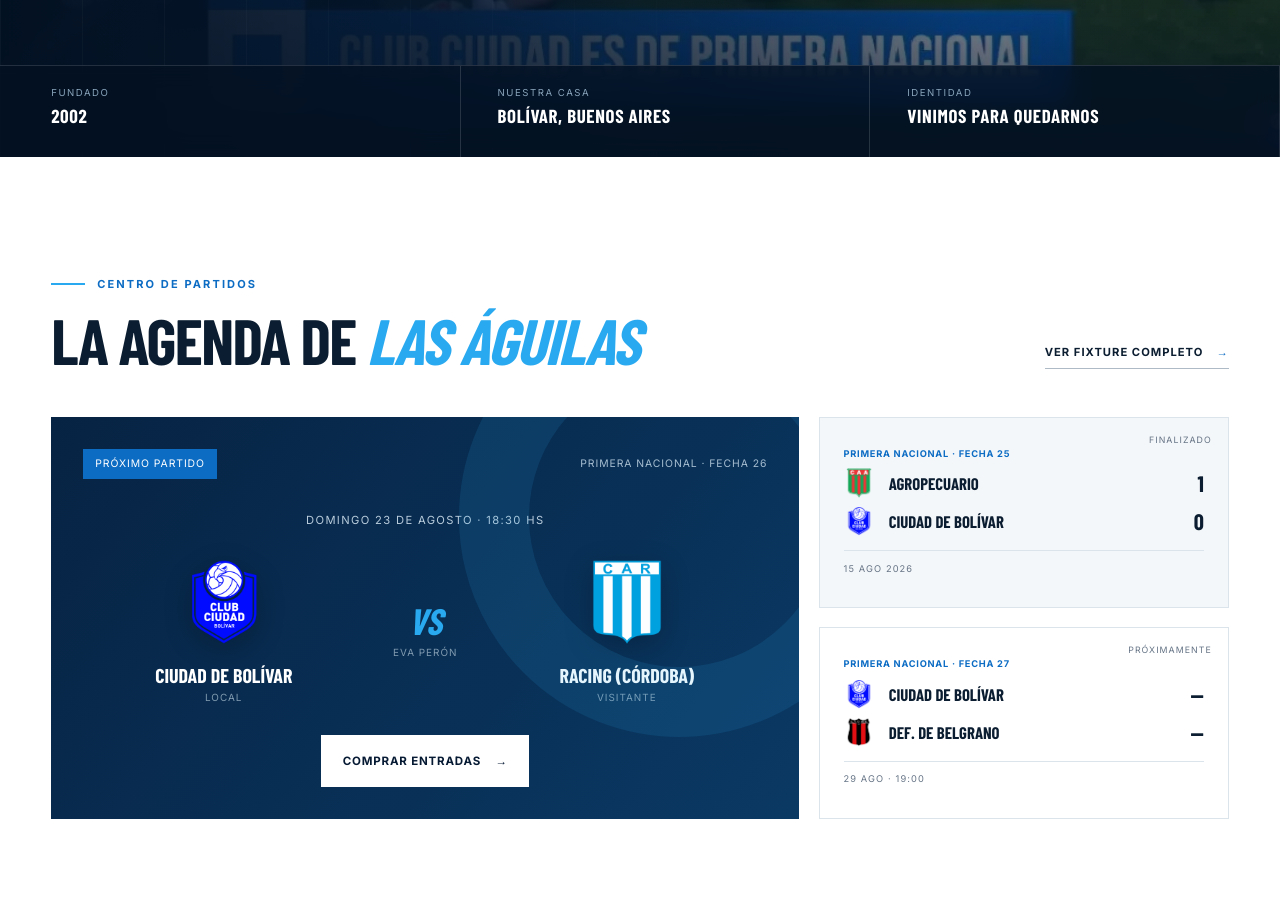
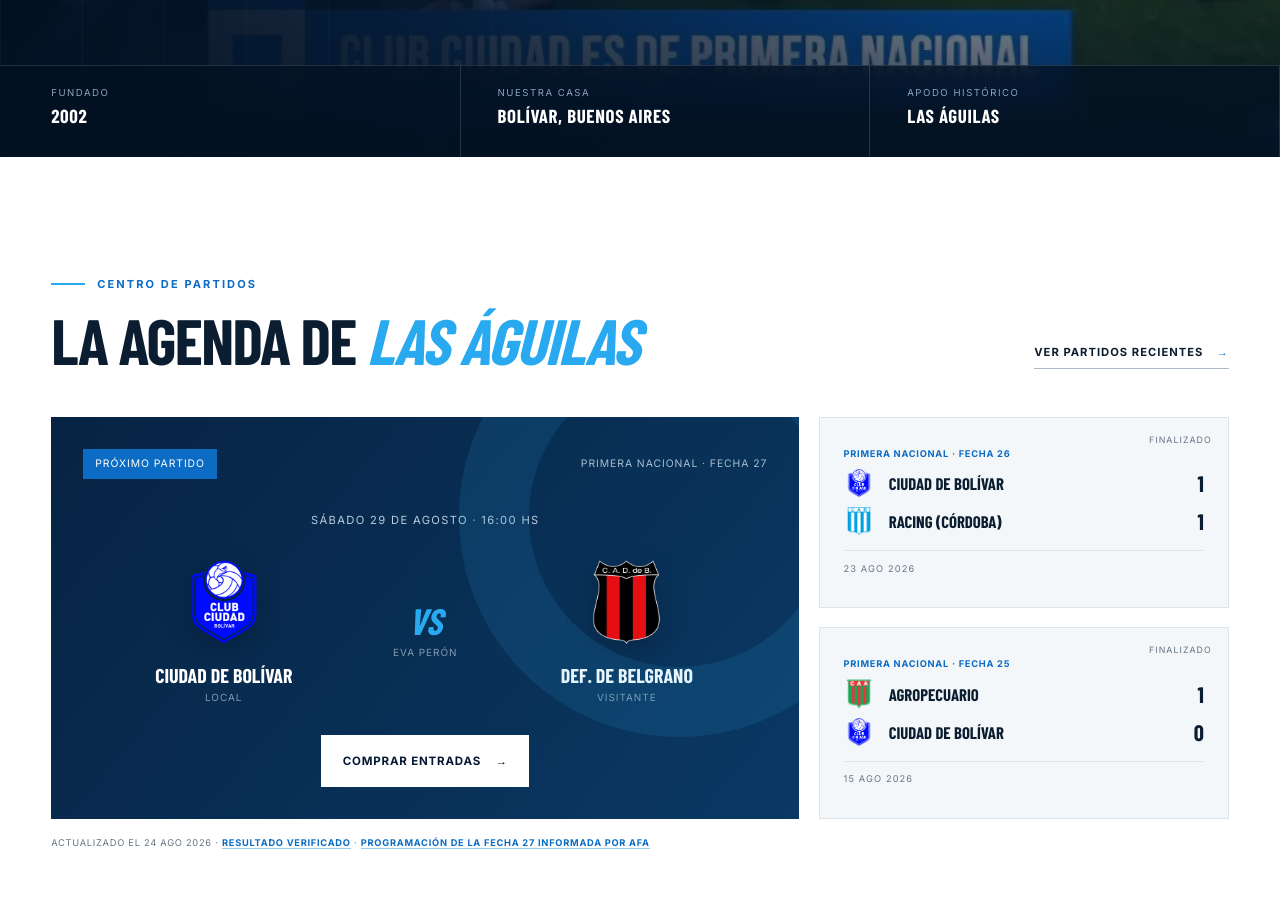
Before and after one commit to fix996/club-ciudad-bolivar-demo, a plain HTML site: page index.html in a window 1280 px wide. Shown: the part 701-1612 px from the top of the page. Drawn offline with nearby package versions, Linux system fonts and the light colour scheme; a web font is replaced by a local one.

Commit message:
Update fixture and verify demo content

```diff
--- a/index.html
+++ b/index.html
@@ -59,7 +59,7 @@
       <div class="hero-bottom">
         <div><span>Fundado</span><strong>2002</strong></div>
         <div><span>Nuestra casa</span><strong>Bolívar, Buenos Aires</strong></div>
-        <div><span>Identidad</span><strong>Vinimos para quedarnos</strong></div>
+        <div><span>Apodo histórico</span><strong>Las Águilas</strong></div>
       </div>
     </section>
 
@@ -69,16 +69,16 @@
           <p class="eyebrow dark"><span></span> Centro de partidos</p>
           <h2 id="match-title">La agenda de <em>Las Águilas</em></h2>
         </div>
-        <a class="text-link" href="#fixture-completo">Ver fixture completo <span>→</span></a>
+        <a class="text-link" href="#fixture-completo">Ver partidos recientes <span>→</span></a>
       </div>
 
       <div class="match-layout reveal">
         <article class="next-match">
           <div class="match-topline">
             <span class="live-pill">Próximo partido</span>
-            <span>Primera Nacional · Fecha 26</span>
+            <span>Primera Nacional · Fecha 27</span>
           </div>
-          <p class="match-date">Domingo 23 de agosto · 18:30 hs</p>
+          <p class="match-date">Sábado 29 de agosto · 16:00 hs</p>
           <div class="teams">
             <div class="team">
               <div class="team-crest"><img src="assets/teams/ciudad.png" width="500" height="500" alt="Escudo de Ciudad de Bolívar"></div>
@@ -87,8 +87,8 @@
             </div>
             <div class="versus"><b>VS</b><span>Eva Perón</span></div>
             <div class="team">
-              <div class="team-crest"><img src="assets/teams/racing-cordoba.png" width="500" height="500" alt="Escudo de Racing de Córdoba"></div>
-              <strong>Racing (Córdoba)</strong>
+              <div class="team-crest"><img src="assets/teams/defensores-belgrano.png" width="500" height="500" alt="Escudo de Defensores de Belgrano"></div>
+              <strong>Def. de Belgrano</strong>
               <span>Visitante</span>
             </div>
           </div>
@@ -98,20 +98,21 @@
         <div class="results" id="fixture-completo">
           <article class="result-card">
             <span class="result-status">Finalizado</span>
+            <p>Primera Nacional · Fecha 26</p>
+            <div class="result-team"><img src="assets/teams/ciudad.png" width="500" height="500" alt="Escudo de Ciudad de Bolívar"><strong>Ciudad de Bolívar</strong><b>1</b></div>
+            <div class="result-team"><img src="assets/teams/racing-cordoba.png" width="500" height="500" alt="Escudo de Racing de Córdoba"><strong>Racing (Córdoba)</strong><b>1</b></div>
+            <time datetime="2026-08-23">23 AGO 2026</time>
+          </article>
+          <article class="result-card">
+            <span class="result-status">Finalizado</span>
             <p>Primera Nacional · Fecha 25</p>
-            <div class="result-team"><img src="assets/teams/agropecuario.png" width="500" height="500" alt=""><strong>Agropecuario</strong><b>1</b></div>
-            <div class="result-team"><img src="assets/teams/ciudad.png" width="500" height="500" alt=""><strong>Ciudad de Bolívar</strong><b>0</b></div>
+            <div class="result-team"><img src="assets/teams/agropecuario.png" width="500" height="500" alt="Escudo de Agropecuario"><strong>Agropecuario</strong><b>1</b></div>
+            <div class="result-team"><img src="assets/teams/ciudad.png" width="500" height="500" alt="Escudo de Ciudad de Bolívar"><strong>Ciudad de Bolívar</strong><b>0</b></div>
             <time datetime="2026-08-15">15 AGO 2026</time>
-          </article>
-          <article class="result-card upcoming">
-            <span class="result-status">Próximamente</span>
-            <p>Primera Nacional · Fecha 27</p>
-            <div class="result-team"><img src="assets/teams/ciudad.png" width="500" height="500" alt=""><strong>Ciudad de Bolívar</strong><b>—</b></div>
-            <div class="result-team"><img src="assets/teams/defensores-belgrano.png" width="500" height="500" alt=""><strong>Def. de Belgrano</strong><b>—</b></div>
-            <time datetime="2026-08-29">29 AGO · 19:00</time>
           </article>
         </div>
       </div>
+      <p class="match-source reveal">Actualizado el 24 AGO 2026 · <a href="https://www.presentenoticias.com/amp/noticias/2026/08/23/21343-ciudad-de-bolivar-empato-el-partido-ante-racing-de-cordoba-y-estan-1-a-1" target="_blank" rel="noopener">Resultado verificado</a> · <a href="https://www.soloascenso.com.ar/notas/belgrano-cordoba/probables-dias-y-horarios-para-la-fecha-27-del-nacional/231625" target="_blank" rel="noopener">Programación de la fecha 27 informada por AFA</a></p>
     </section>
 
     <section class="news section" id="actualidad" aria-labelledby="news-title">
@@ -144,8 +145,8 @@
         <article class="news-card reveal">
           <img src="assets/media/plantel-720.webp" srcset="assets/media/plantel-720.webp 720w, assets/media/plantel-1200.webp 1200w" sizes="(max-width: 760px) 92vw, 22vw" width="1200" height="900" loading="lazy" decoding="async" alt="Formación del Club Ciudad de Bolívar">
           <div>
-            <span>Primera</span>
-            <time datetime="2026-03-27">27.03.2026</time>
+            <span>Plantel 2026</span>
+            <time datetime="2026-08-24">Actualizado 24.08.2026</time>
             <h3>Un plantel que representa el trabajo, la ambición y la ciudad</h3>
             <p>Conocé a los protagonistas de una temporada histórica.</p>
           </div>
@@ -178,7 +179,7 @@
         <article class="player-card" data-position="defensor"><span class="number">04</span><span class="profile-tag">Ficha 2026</span><p>Defensor</p><h3>Agustín<br><b>Paredes</b></h3></article>
         <article class="player-card" data-position="medio"><span class="number">08</span><span class="profile-tag">Ficha 2026</span><p>Mediocampista</p><h3>Nahuel<br><b>Yeri</b></h3></article>
         <article class="player-card" data-position="medio"><span class="number">10</span><span class="profile-tag">Ficha 2026</span><p>Mediocampista</p><h3>Arnaldo<br><b>González</b></h3></article>
-        <article class="player-card" data-position="delantero"><span class="number">09</span><span class="profile-tag">Ficha 2026</span><p>Delantero</p><h3>Juan<br><b>Maciel</b></h3></article>
+        <article class="player-card" data-position="delantero"><span class="number">09</span><span class="profile-tag">Ficha 2026</span><p>Delantero</p><h3>Jonathan<br><b>Maciel</b></h3></article>
       </div>
       <p class="data-note">Muestra de plantel 2026. Los retratos individuales se incorporarán únicamente con el archivo fotográfico validado por el club; la versión final podrá mantener fichas y estadísticas desde un panel.</p>
     </section>
@@ -186,14 +187,14 @@
     <section class="identity section" id="club" aria-labelledby="identity-title">
       <div class="identity-image reveal">
         <img src="assets/media/estadio-1200.webp" srcset="assets/media/estadio-720.webp 720w, assets/media/estadio-1200.webp 1200w" sizes="(max-width: 760px) 92vw, 48vw" width="1200" height="900" loading="lazy" decoding="async" alt="Vista del renovado Estadio Municipal Eva Perón">
-        <div class="year-stamp"><strong>23</strong><span>años de<br>historia</span></div>
+        <div class="year-stamp"><strong>2002</strong><span>año de<br>fundación</span></div>
       </div>
       <div class="identity-copy reveal">
         <p class="eyebrow dark"><span></span> Nuestra identidad</p>
         <h2 id="identity-title">Un club nacido para <em>hacer historia</em></h2>
         <p>Fundado el 23 de octubre de 2002, el Club Ciudad de Bolívar nació con una visión ambiciosa: unir desarrollo deportivo, integración social y profesionalismo.</p>
         <p>De potencia del vóley argentino a protagonista del fútbol nacional, la institución mantiene intacta su esencia: crecer junto a su comunidad y formar a las próximas generaciones.</p>
-        <blockquote>“Vinimos para quedarnos.”</blockquote>
+        <blockquote>Una historia construida junto a toda una ciudad.</blockquote>
         <button class="text-link demo-action" type="button" data-message="En la web final, este botón abriría una página institucional con historia, autoridades e infraestructura.">Descubrir nuestra historia <span>→</span></button>
       </div>
     </section>
@@ -262,7 +263,7 @@
         <div><span>Celemanía · Tienda oficial</span><h3>La identidad del club, en un espacio propio.</h3><p>Indumentaria y productos oficiales en Av. Almirante Brown 168, Bolívar. La compra online se integraría en la versión final.</p><button class="button button-light demo-action" type="button" data-message="La demo presenta el catálogo visual. Stock, precios, pagos y envíos se conectarán con la gestión real de Celemanía.">Explorar colección <span>→</span></button></div>
       </div>
       <div class="products reveal">
-        <article class="product-card"><div class="product-image"><img src="assets/store/camiseta-640.webp" srcset="assets/store/camiseta-640.webp 640w, assets/store/camiseta-1200.webp 1200w" sizes="(max-width: 760px) 92vw, 30vw" width="1200" height="1233" loading="lazy" decoding="async" alt="Camiseta oficial celeste de Ciudad de Bolívar para la temporada 2026"></div><span>Indumentaria oficial</span><h3>Camiseta titular 2026</h3><p>Modelo real · Marca Masbar</p><button class="demo-action" data-message="Producto real mostrado como referencia. Precio, talles y stock se confirmarían con Celemanía.">Ver producto</button></article>
+        <article class="product-card"><div class="product-image"><img src="assets/store/camiseta-640.webp" srcset="assets/store/camiseta-640.webp 640w, assets/store/camiseta-1200.webp 1200w" sizes="(max-width: 760px) 92vw, 30vw" width="1200" height="1233" loading="lazy" decoding="async" alt="Edición celeste de Ciudad de Bolívar presentada para el partido de Copa Argentina ante River en 2026"></div><span>Edición especial</span><h3>Camiseta Copa Argentina 2026</h3><p>Presentada ante River · Marca Masbar</p><button class="demo-action" data-message="La imagen es auténtica y corresponde a la edición presentada ante River. Su venta, precio, talles y stock deben confirmarse con Celemanía.">Ver producto</button></article>
         <article class="product-card"><div class="product-image"><img src="assets/store/indumentaria-640.webp" srcset="assets/store/indumentaria-640.webp 640w, assets/store/indumentaria-1200.webp 1200w" sizes="(max-width: 760px) 92vw, 30vw" width="1200" height="900" loading="lazy" decoding="async" alt="Indumentaria del Club Ciudad de Bolívar exhibida en Celemanía"></div><span>Colección Ciudad</span><h3>Indumentaria oficial</h3><p>Prendas exhibidas en Celemanía</p><button class="demo-action" data-message="La colección visual es real; el catálogo comercial final se conectaría al stock del club.">Ver colección</button></article>
         <article class="product-card"><div class="product-image"><img src="assets/store/merchandising-640.webp" srcset="assets/store/merchandising-640.webp 640w, assets/store/merchandising-960.webp 960w" sizes="(max-width: 760px) 92vw, 30vw" width="960" height="1280" loading="lazy" decoding="async" alt="Vasos, copas y artículos oficiales del Club Ciudad de Bolívar en Celemanía"></div><span>Accesorios</span><h3>Merchandising oficial</h3><p>Regalos y artículos del club</p><button class="demo-action" data-message="Artículos reales de Celemanía. Disponibilidad y precios se cargarían desde el panel de la tienda.">Ver productos</button></article>
       </div>
@@ -275,10 +276,10 @@
         <p>Una presencia de marca amplia, clara y jerarquizada, preparada para mostrar cada alianza con el protagonismo que merece.</p>
       </div>
       <div class="sponsor-stage reveal" aria-label="Marcas visibles en la indumentaria presentada para 2026">
-        <article class="sponsor-card sponsor-lead"><small>Indumentaria oficial</small><strong class="masbar-mark">masbar</strong><span>Desde 2026</span></article>
-        <article class="sponsor-card la-perla"><small>Frente de camiseta</small><strong>La Perla</strong><span>Centro Comercial · Bolívar</span></article>
-        <article class="sponsor-card pm-autos"><small>Manga oficial</small><strong>PM <i>autos</i></strong><span>Movilidad</span></article>
-        <article class="sponsor-card alra-sur"><small>Aliado regional</small><img src="assets/sponsors/alra-sur-transparent.png" width="540" height="176" loading="lazy" decoding="async" alt="Alra Sur, concesionario oficial Volkswagen"><span>Concesionario Volkswagen · Bolívar</span></article>
+        <article class="sponsor-card sponsor-lead"><small>Indumentaria 2026</small><strong class="masbar-mark">masbar</strong><span>Marca visible en la camiseta</span></article>
+        <article class="sponsor-card la-perla"><small>Frente de camiseta</small><strong>La Perla</strong><span>Marca visible · Temporada 2026</span></article>
+        <article class="sponsor-card pm-autos"><small>Manga de camiseta</small><strong>PM <i>autos</i></strong><span>Marca visible · Temporada 2026</span></article>
+        <article class="sponsor-card alra-sur"><small>Frente inferior</small><img src="assets/sponsors/alra-sur-transparent.png" width="540" height="176" loading="lazy" decoding="async" alt="Alra Sur, concesionario oficial Volkswagen"><span>Marca visible · Temporada 2026</span></article>
       </div>
       <p class="sponsor-note">Marcas identificadas en la indumentaria oficial presentada en 2026. La nómina y jerarquías definitivas se validan con el club antes de publicar.</p>
       <button class="text-link demo-action" type="button" data-message="La propuesta final incluiría un media kit y formulario para nuevos sponsors.">Quiero acompañar al club <span>→</span></button>
--- a/styles.css
+++ b/styles.css
@@ -98,6 +98,9 @@
 .result-card div b { font: 800 1.4rem var(--display); }
 .result-card time { display: block; margin-top: .9rem; padding-top: .7rem; border-top: 1px solid var(--line); color: var(--muted); font-size: .58rem; letter-spacing: .12em; }
 .result-card.upcoming { background: white; }
+.match-source { margin: 1rem 0 0; color: var(--muted); font-size: .58rem; line-height: 1.7; letter-spacing: .08em; text-transform: uppercase; }
+.match-source a { color: var(--blue); font-weight: 700; text-decoration: none; border-bottom: 1px solid #9bcdea; }
+.match-source a:hover, .match-source a:focus-visible { color: var(--navy); border-color: currentColor; }
 
 .news-grid { display: grid; grid-template-columns: 1.25fr .75fr; grid-template-rows: repeat(2, 250px); gap: 1.2rem; }
 .news-feature { grid-row: 1 / span 2; position: relative; min-height: 520px; overflow: hidden; background: var(--navy); }
@@ -137,7 +140,7 @@
 .identity-image { position: relative; }
 .identity-image img { width: 100%; min-height: 520px; object-fit: cover; }
 .year-stamp { position: absolute; right: -1.5rem; bottom: -1.5rem; width: 155px; height: 155px; display: flex; align-items: center; justify-content: center; gap: .7rem; background: var(--sky); color: var(--navy); }
-.year-stamp strong { font: 900 4rem var(--display); }
+.year-stamp strong { font: 900 3rem var(--display); }
 .year-stamp span { font: 700 .65rem/1.35 var(--body); text-transform: uppercase; }
 .identity-copy > p:not(.eyebrow) { color: var(--muted); font-size: .9rem; line-height: 1.8; }
 .identity blockquote { margin: 2rem 0; padding-left: 1.2rem; border-left: 4px solid var(--sky); font: italic 800 2rem var(--display); text-transform: uppercase; }
```
Also changed, not shown: 1 other file.
